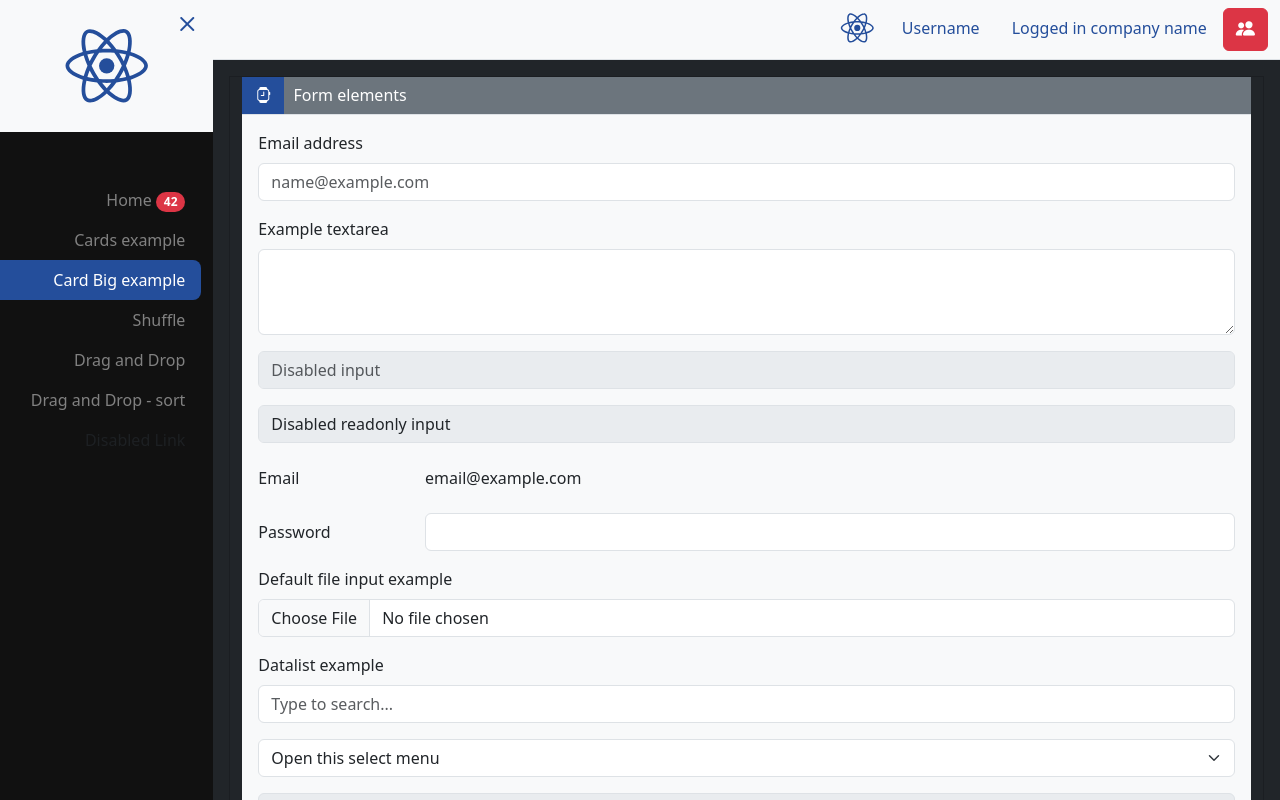
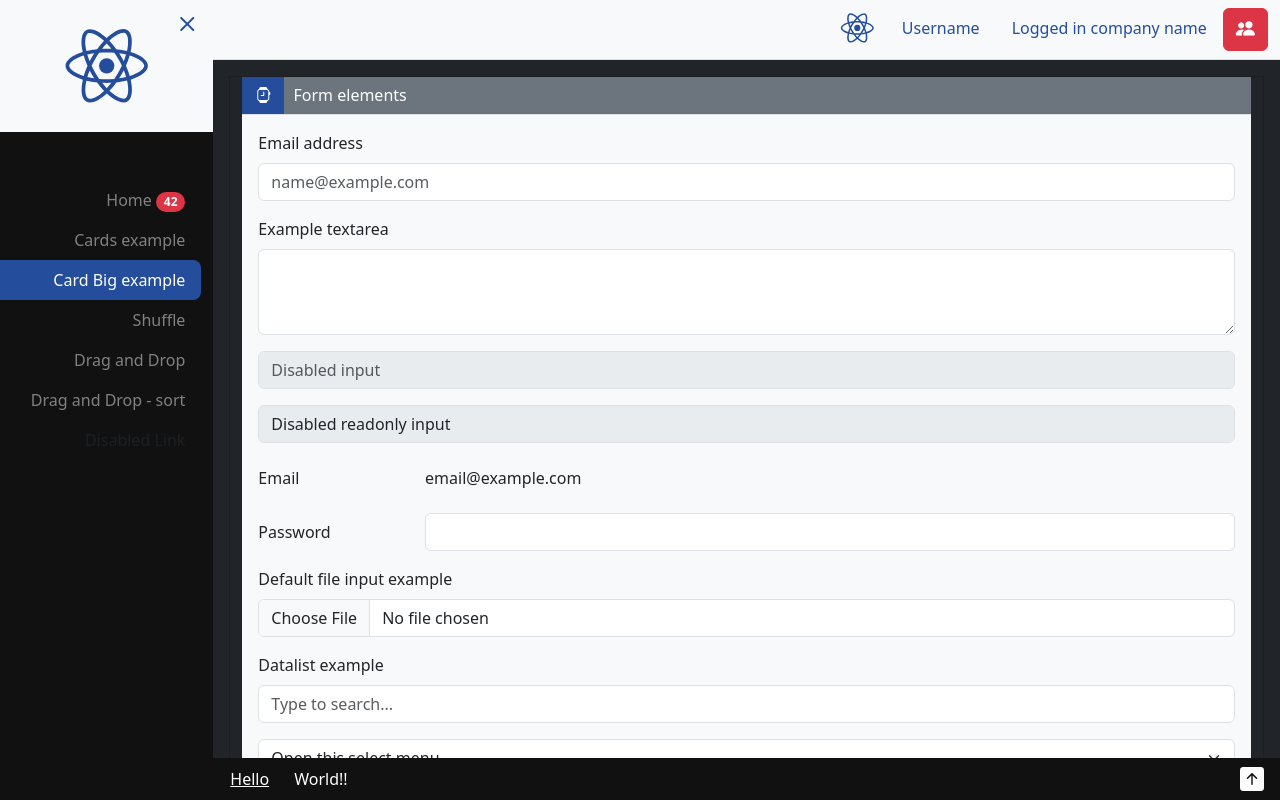
Before and after one commit to botenbreuk/react-playground, a React (Create React App) app: page /cards/big in a window 1280 px wide. Shown: the top 800 px of the page. Built offline with nearby package versions, Linux system fonts and the light colour scheme.

Commit message:
Added a footer bar

```diff
--- a/src/app/App/App.tsx
+++ b/src/app/App/App.tsx
@@ -18,7 +18,7 @@ export default function App() {
         </p>
         <p
           className="lead"
-          style={{ display: 'flex', justifyContent: 'center', gap: '10px' }}
+          style={{ display: 'flex', justifyContent: 'center', gap: '0.8rem' }}
         >
           <Button color="primary">Learn More</Button>
           <Button color="secondary">Learn More</Button>
@@ -29,7 +29,7 @@ export default function App() {
         </p>
         <p
           className="lead"
-          style={{ display: 'flex', justifyContent: 'center', gap: '10px' }}
+          style={{ display: 'flex', justifyContent: 'center', gap: '0.8rem' }}
         >
           <Button color="primary" outline>
             Learn More
--- a/src/app/Cards/CardBigPage.tsx
+++ b/src/app/Cards/CardBigPage.tsx
@@ -328,7 +328,7 @@ export default function CardBigPage() {
             </label>
           </div>
         </div>
-        <div style={{ display: 'flex', gap: '10px' }}>
+        <div style={{ display: 'flex', gap: '0.8rem' }}>
           <div className="mb-3">
             <input
               type="checkbox"
@@ -358,7 +358,7 @@ export default function CardBigPage() {
               Checked
             </label>
           </div>
-          <div style={{ display: 'inline-flex', gap: '10px' }}>
+          <div style={{ display: 'inline-flex', gap: '0.8rem' }}>
             <div>
               <input
                 type="radio"
--- /dev/null
+++ b/src/app/Cards/styles/_card-columns.scss
@@ -0,0 +1,67 @@
+.card-columns {
+  display: grid;
+  grid-template-columns: repeat(4, 1fr);
+  grid-auto-rows: auto;
+  grid-gap: 0.6rem;
+  grid-auto-flow: dense;
+
+  @include media-breakpoint-down(lg) {
+    grid-template-columns: repeat(1, 1fr);
+  }
+
+  & > .card {
+    display: flex;
+    flex-direction: column;
+
+    & > .card-body {
+      flex: 0 1 120px;
+    }
+
+    & > .card-footer {
+      border-radius: 0;
+      flex: 0 1 2.6rem;
+    }
+
+    &.big {
+      grid-column: 1 / -1;
+
+      & > .card-body {
+        flex: 0 1 20rem;
+      }
+    }
+  }
+
+  &.horizontal {
+    grid-template-columns: repeat(1, 1fr);
+    grid-gap: 0;
+
+    & > .card:not(.big) {
+      justify-content: space-between;
+      display: flex;
+      flex-direction: row;
+
+      & > .card-header {
+        width: 25%;
+        height: 100%;
+        border: 0 !important;
+      }
+
+      & > .card-body {
+        flex-grow: 1;
+        padding: 0;
+        min-height: 4rem;
+        padding-left: 0.5rem;
+        width: 100%;
+      }
+
+      & > .card-progress {
+        display: none;
+      }
+
+      & > .card-footer {
+        width: 15%;
+        border-left: 1px solid #a6a6a6;
+      }
+    }
+  }
+}
--- a/src/app/Cards/_cards.scss
+++ b/src/app/Cards/styles/_card.scss
@@ -62,10 +62,6 @@
         white-space: nowrap;
         overflow: hidden;
         text-overflow: ellipsis;
-      }
-
-      &.clickable {
-        cursor: pointer;
       }
     }
 
@@ -145,71 +141,3 @@
     }
   }
 }
-
-.card-columns {
-  display: grid;
-  grid-template-columns: repeat(4, 1fr);
-  grid-auto-rows: auto;
-  grid-gap: 0.6rem;
-  grid-auto-flow: dense;
-
-  @include media-breakpoint-down(lg) {
-    grid-template-columns: repeat(1, 1fr);
-  }
-
-  & > .card {
-    display: flex;
-    flex-direction: column;
-
-    & > .card-body {
-      flex: 0 1 120px;
-    }
-
-    & > .card-footer {
-      border-radius: 0;
-      flex: 0 1 2.6rem;
-    }
-
-    &.big {
-      grid-column: 1 / -1;
-
-      & > .card-body {
-        flex: 0 1 20rem;
-      }
-    }
-  }
-
-  &.horizontal {
-    grid-template-columns: repeat(1, 1fr);
-    grid-gap: 0;
-
-    & > .card:not(.big) {
-      justify-content: space-between;
-      display: flex;
-      flex-direction: row;
-
-      & > .card-header {
-        width: 25%;
-        height: 100%;
-        border: 0 !important;
-      }
-
-      & > .card-body {
-        flex-grow: 1;
-        padding: 0;
-        min-height: 4rem;
-        padding-left: 0.5rem;
-        width: 100%;
-      }
-
-      & > .card-progress {
-        display: none;
-      }
-
-      & > .card-footer {
-        width: 15%;
-        border-left: 1px solid #a6a6a6;
-      }
-    }
-  }
-}
--- /dev/null
+++ b/src/app/Cards/styles/_cards.scss
@@ -0,0 +1,2 @@
+@import './card-columns';
+@import './card';
--- a/src/styles/main.scss
+++ b/src/styles/main.scss
@@ -3,7 +3,7 @@
 @import '~bootstrap-icons/font/bootstrap-icons';
 
 @import '../app/App/app';
-@import '../app/Cards/cards';
+@import '../app/Cards/styles/cards';
 
 @import '../ui/Menu/menu-left';
 @import '../ui/Menu/menu-right';
@@ -15,3 +15,7 @@
 .bg-orange {
   background-color: $orange !important;
 }
+
+.clickable {
+  cursor: pointer;
+}
--- a/src/ui/Icon/Icon.tsx
+++ b/src/ui/Icon/Icon.tsx
@@ -11,7 +11,9 @@ type Props = {
 export default function Icon(props: Props) {
   const { type, color = '#244e9b', onClick, className } = props;
 
-  const classNames = classnames(`icon bi-${type}`, className);
+  const classNames = classnames(`icon bi-${type}`, className, {
+    clickable: onClick
+  });
 
   return <i className={classNames} style={{ color }} onClick={onClick} />;
 }
--- a/src/ui/Menu/MenuLeft.tsx
+++ b/src/ui/Menu/MenuLeft.tsx
@@ -16,22 +16,13 @@ export default function MenuLeft(props: Props) {
   }
 
   return (
-    <Col md={2} className="p-0 menu-left min-vh-100">
-      <div
-        style={{
-          position: 'absolute',
-          top: 0,
-          right: 10,
-          zIndex: '1000'
-        }}
-      >
+    <Col md={2} className="menu-left">
       <Icon
         type="x"
         className="close-button"
         color="#244e9b"
         onClick={toggle}
       />
-      </div>
 
       <Container fluid>
         <Row className="bg-light">
--- a/src/ui/Menu/_menu-left.scss
+++ b/src/ui/Menu/_menu-left.scss
@@ -4,8 +4,18 @@
   background-color: #111; /* Black */
   overflow-x: hidden; /* Disable horizontal scroll */
   position: sticky !important;
+  padding: 0;
+  min-height: 100vh;
   top: 0;
   left: 0;
+
+  & .close-button {
+    position: absolute;
+    top: 0;
+    right: 10px;
+    z-index: 1000;
+    font-size: 2rem;
+  }
 
   & a {
     text-decoration: none;
@@ -20,10 +30,6 @@
       color: #f1f1f1;
     }
   }
-
-  & .close-button {
-    font-size: 2rem;
-  }
 }
 
 /* On smaller screens, where height is less than 450px, change the style of the sidebar (less padding and a smaller font size) */
--- a/src/ui/Menu/_menu-right.scss
+++ b/src/ui/Menu/_menu-right.scss
@@ -33,7 +33,7 @@
 @include media-breakpoint-down(lg) {
   .menu-right {
     width: 90%;
-    padding-top: 15px;
+    padding-top: 1rem;
   }
 
   .menu-right a {
--- a/src/ui/Page/Page.tsx
+++ b/src/ui/Page/Page.tsx
@@ -1,6 +1,7 @@
 import { ReactNode, useState } from 'react';
 import { NavLink as RRNavLink } from 'react-router-dom';
 import {
+  Button,
   Col,
   Container,
   Nav,
@@ -71,6 +72,21 @@ export default function Page(props: Props) {
             <div className="bg-light">{filterBar}</div>
           </div>
           <Row className="m-3">{children}</Row>
+          <div className="footer">
+            <div className="left">
+              <Button color="link" className="text-white p-0">
+                Hello
+              </Button>
+              <span>World!!</span>
+            </div>
+            <div className="right">
+              <Icon
+                type="arrow-up-square-fill"
+                color="white"
+                onClick={() => window.scrollTo({ top: 0, behavior: 'smooth' })}
+              />
+            </div>
+          </div>
         </Col>
       </Row>
     </Container>
--- a/src/ui/Page/_page.scss
+++ b/src/ui/Page/_page.scss
@@ -12,3 +12,21 @@
   top: 0;
   z-index: 500;
 }
+
+.footer {
+  display: flex;
+  position: sticky;
+  bottom: 0;
+  right: 0;
+  background-color: #111;
+  color: $white;
+  padding: 0.5rem 1rem;
+  justify-content: space-between;
+  cursor: default;
+
+  & * {
+    display: inline-flex;
+    align-items: center;
+    gap: 1.5rem;
+  }
+}
```
Lines whose indentation alone changed are shown as unchanged.
